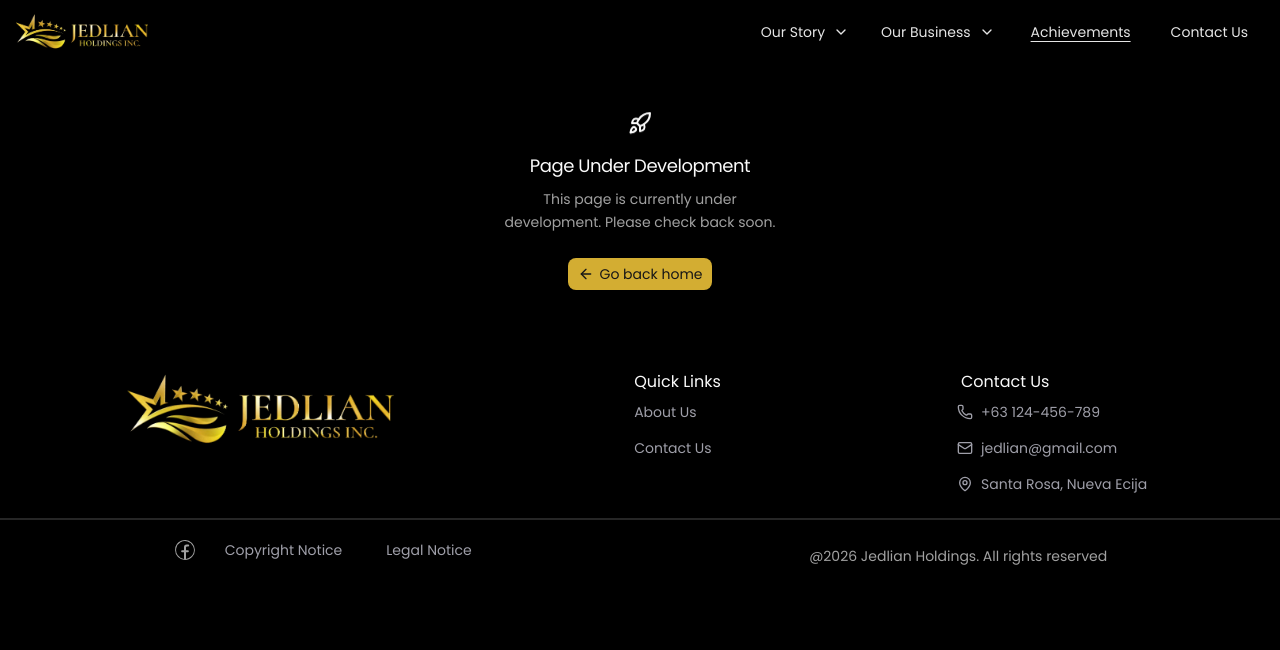
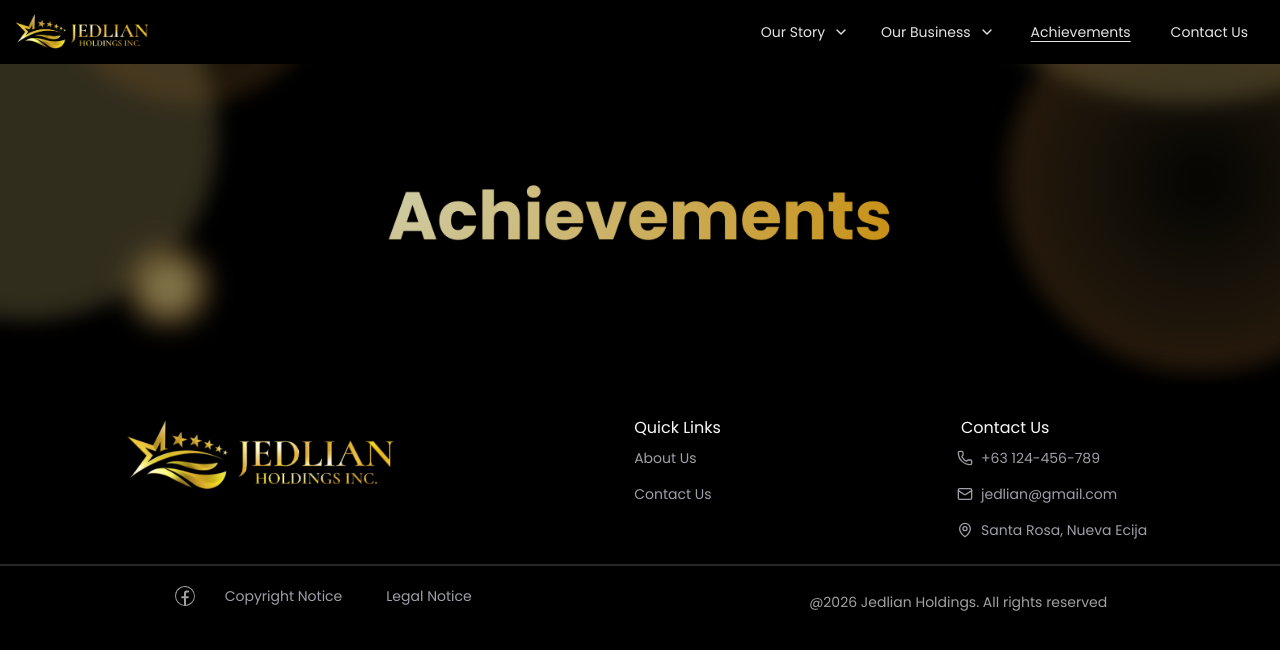
Before and after one commit to M1chael30/jedlian, a Next.js app: page /achievements in a window 1280 px wide. Shown: the top 650 px of the page. Built offline with nearby package versions, Linux system fonts and the light colour scheme.

Commit message:
added achievements page

```diff
--- a/app/achievements/page.js
+++ b/app/achievements/page.js
@@ -1,15 +1,9 @@
-import { EmptyComponent } from "@/components/empty-component";
-import { Rocket } from "lucide-react";
-import { ArrowLeft } from "lucide-react";
+import AchievementsTopSection from "@/components/components-achievements-page/achievements-top-section";
 
 export default function Achievements() {
  return (
-  <EmptyComponent
-   emptyMediaIcon={<Rocket className="animate-bounce" />}
-   emptyTitle="Page Under Development"
-   emptyDescription="This page is currently under development. Please check back soon."
-   emptyContentTitle="Go back home"
-   emptyContentIcon={<ArrowLeft />}
-  />
+  <section className="mx-auto w-full max-w-7xl">
+   <AchievementsTopSection />
+  </section>
  );
 }
--- /dev/null
+++ b/components/components-achievements-page/achievements-top-section.jsx
@@ -0,0 +1,12 @@
+import Image from "next/image";
+import bannerAchievements from "@/public/images/banners/bannerAchievements.png";
+
+export default function AchievementsTopSection() {
+ return (
+  <Image
+   src={bannerAchievements}
+   alt="Banner Casa Jedliana"
+   className="w-full h-auto max-w-full object-contain"
+  />
+ );
+}
--- a/components/components-contact-us/questions.jsx
+++ b/components/components-contact-us/questions.jsx
@@ -13,7 +13,7 @@ export default function Questions() {
     <AccordionItem key={index} value={`item-${index}`}>
      <AccordionTrigger
       className="bg-[radial-gradient(circle_at_center,#c89116,#c89116,#cfceaa)]
-             text-transparent bg-clip-text font-extrabold text-[clamp(1rem,2.5vw,1.25rem)]"
+             text-transparent bg-clip-text font-extrabold text-[clamp(0.95rem,2.5vw,1.20rem)]"
      >
       {item.question}
      </AccordionTrigger>
```
Also changed, not shown: public/images/banners/bannerAchievements.png (added).
